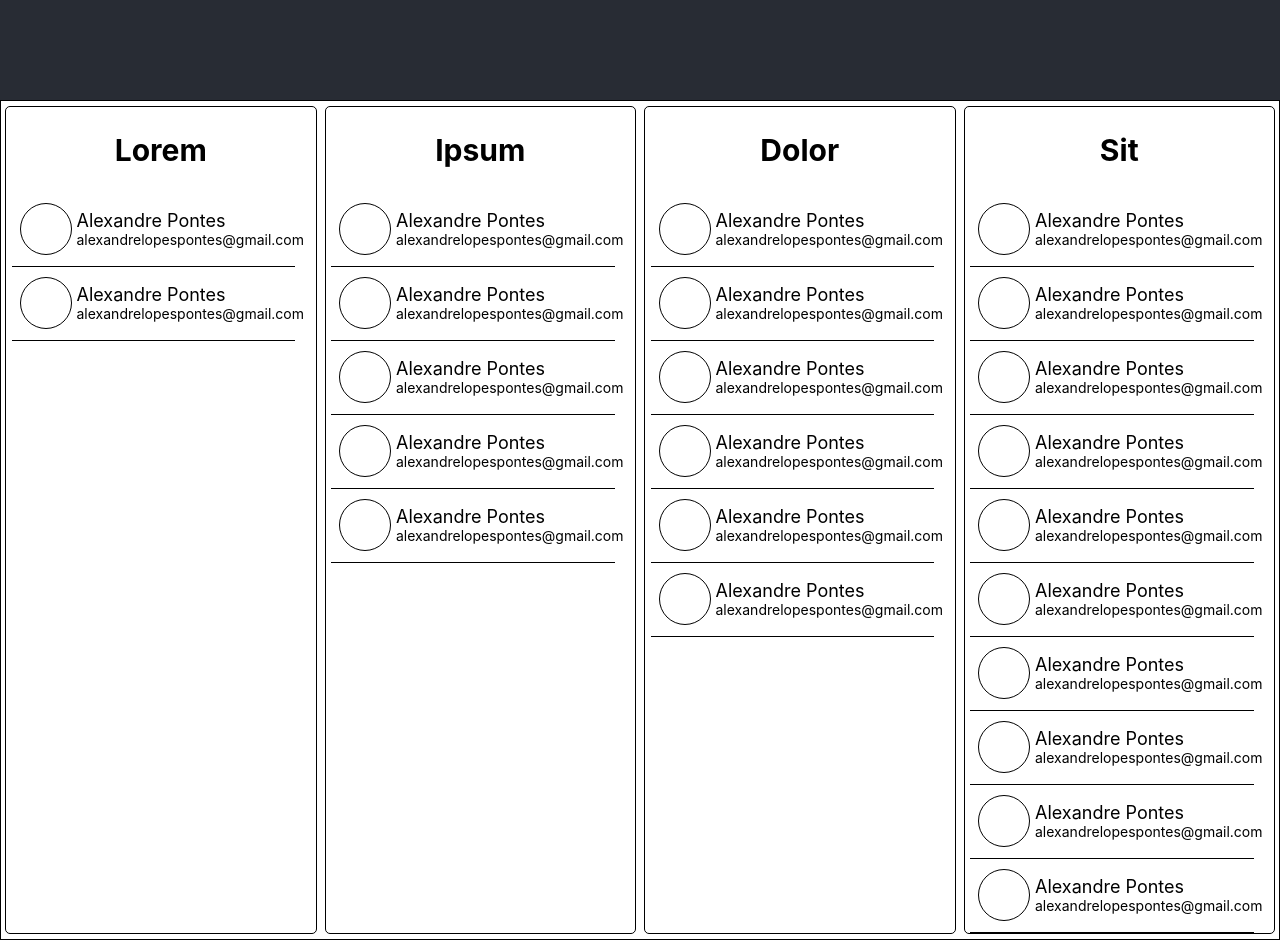
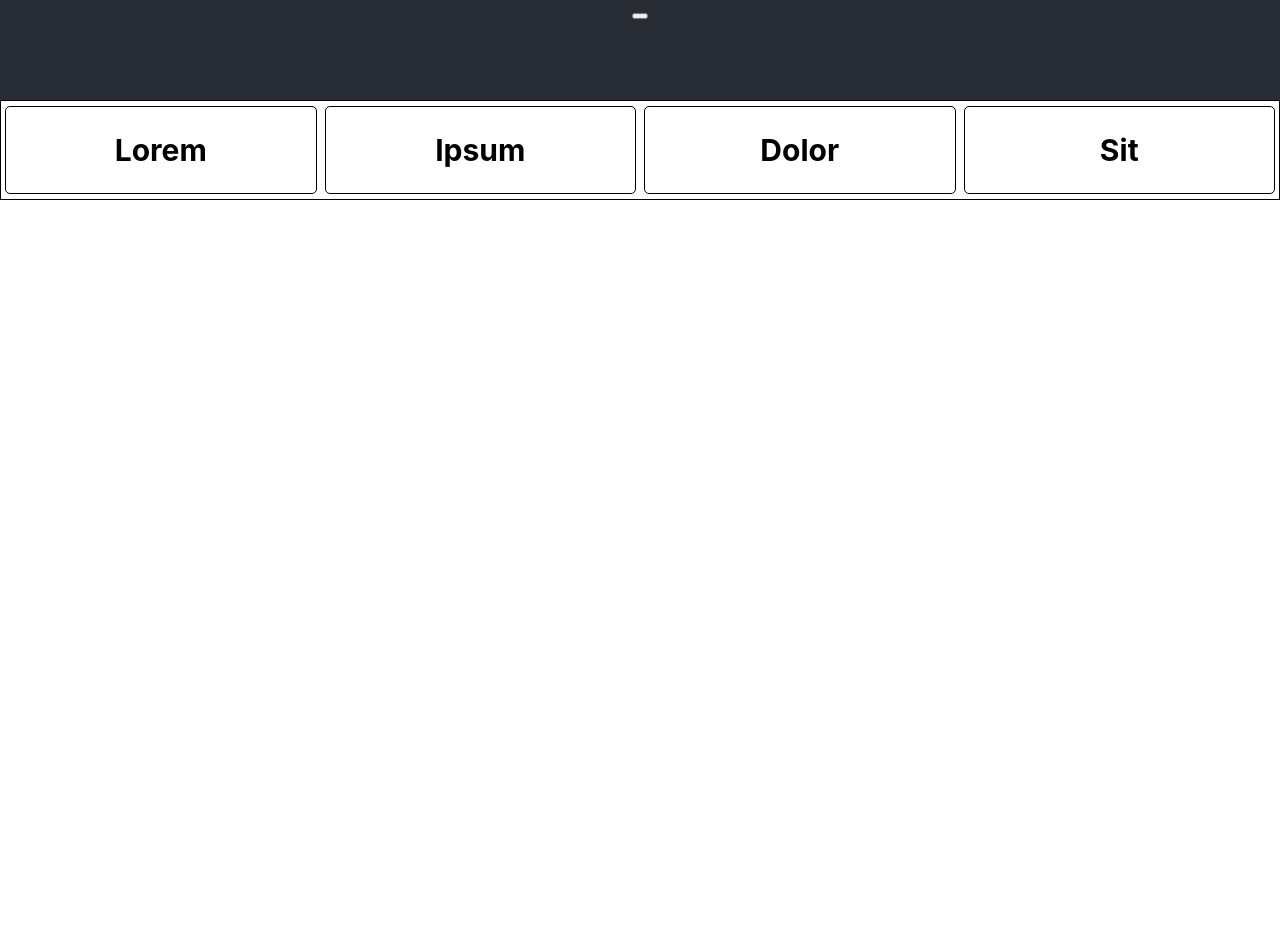
Before and after one commit to alepontes/reactjs, a React (Create React App) app: page / in a window 1280 px wide. After the commit the page ends 800 px from the top, so only its background shows below. Built offline with nearby package versions, Linux system fonts and the light colour scheme.

Commit message:
Faze requisições as API

```diff
--- a/src/App.js
+++ b/src/App.js
@@ -3,163 +3,44 @@ import React from 'react';
 import './App.css';
 import Group from './Group'
 
-const itens = [
-  {
-    "image": "",
-    "name": "Alexandre Pontes",
-    "email": "alexandrelopespontes@gmail.com",
-    "group": "1"
-  },
-  {
-    "image": "",
-    "name": "Alexandre Pontes",
-    "email": "alexandrelopespontes@gmail.com",
-    "group": "1"
-  },
-  {
-    "image": "",
-    "name": "Alexandre Pontes",
-    "email": "alexandrelopespontes@gmail.com",
-    "group": "2"
-  },
-  {
-    "image": "",
-    "name": "Alexandre Pontes",
-    "email": "alexandrelopespontes@gmail.com",
-    "group": "2"
-  },
-  {
-    "image": "",
-    "name": "Alexandre Pontes",
-    "email": "alexandrelopespontes@gmail.com",
-    "group": "2"
-  },
-  {
-    "image": "",
-    "name": "Alexandre Pontes",
-    "email": "alexandrelopespontes@gmail.com",
-    "group": "2"
-  },
-  {
-    "image": "",
-    "name": "Alexandre Pontes",
-    "email": "alexandrelopespontes@gmail.com",
-    "group": "2"
-  },
 
-  {
-    "image": "",
-    "name": "Alexandre Pontes",
-    "email": "alexandrelopespontes@gmail.com",
-    "group": "3"
-  },
-  {
-    "image": "",
-    "name": "Alexandre Pontes",
-    "email": "alexandrelopespontes@gmail.com",
-    "group": "3"
-  },
-  {
-    "image": "",
-    "name": "Alexandre Pontes",
-    "email": "alexandrelopespontes@gmail.com",
-    "group": "3"
-  },
-  {
-    "image": "",
-    "name": "Alexandre Pontes",
-    "email": "alexandrelopespontes@gmail.com",
-    "group": "3"
-  },
-  {
-    "image": "",
-    "name": "Alexandre Pontes",
-    "email": "alexandrelopespontes@gmail.com",
-    "group": "3"
-  },
-  {
-    "image": "",
-    "name": "Alexandre Pontes",
-    "email": "alexandrelopespontes@gmail.com",
-    "group": "3"
-  },
+export default class App extends React.Component {
 
-  {
-    "image": "",
-    "name": "Alexandre Pontes",
-    "email": "alexandrelopespontes@gmail.com",
-    "group": "4"
-  },
-  {
-    "image": "",
-    "name": "Alexandre Pontes",
-    "email": "alexandrelopespontes@gmail.com",
-    "group": "4"
-  },
-  {
-    "image": "",
-    "name": "Alexandre Pontes",
-    "email": "alexandrelopespontes@gmail.com",
-    "group": "4"
-  },
-  {
-    "image": "",
-    "name": "Alexandre Pontes",
-    "email": "alexandrelopespontes@gmail.com",
-    "group": "4"
-  },
-  {
-    "image": "",
-    "name": "Alexandre Pontes",
-    "email": "alexandrelopespontes@gmail.com",
-    "group": "4"
-  },
-  {
-    "image": "",
-    "name": "Alexandre Pontes",
-    "email": "alexandrelopespontes@gmail.com",
-    "group": "4"
-  },
-  {
-    "image": "",
-    "name": "Alexandre Pontes",
-    "email": "alexandrelopespontes@gmail.com",
-    "group": "4"
+  constructor(props) {
+    super(props)
+
+    this.state = {
+      data: []
     }
-  ,
-  {
-    "image": "",
-    "name": "Alexandre Pontes",
-    "email": "alexandrelopespontes@gmail.com",
-    "group": "4"
-  },
-  {
-    "image": "",
-    "name": "Alexandre Pontes",
-    "email": "alexandrelopespontes@gmail.com",
-    "group": "4"
-  },
-  {
-    "image": "",
-    "name": "Alexandre Pontes",
-    "email": "alexandrelopespontes@gmail.com",
-    "group": "4"
   }
-]
 
-function App() {
+
+  render() {
     return (
       <div className="App">
         <header className="App-header">
+          <button title={"Get Data"} onClick={() => this._getData()} />
         </header>
         <body className="Body">
-        <Group title={"Lorem"} itens={itens.filter(item => '1' === item.group)} />
-        <Group title={"Ipsum"} itens={itens.filter(item => '2' === item.group)} />
-        <Group title={"Dolor"} itens={itens.filter(item => '3' === item.group)} />
-        <Group title={"Sit"} itens={itens.filter(item => '4' === item.group)} />
+          <Group title={"Lorem"} itens={this.state.data.filter(item => '1' === item.group)} />
+          <Group title={"Ipsum"} itens={this.state.data.filter(item => '2' === item.group)} />
+          <Group title={"Dolor"} itens={this.state.data.filter(item => '3' === item.group)} />
+          <Group title={"Sit"} itens={this.state.data.filter(item => '4' === item.group)} />
         </body>
       </div>
     );
   }
 
-export default App;
+
+  _getData() {
+
+    fetch('http://localhost:3001/list')
+      .then(res => res.json())
+      .then((data) => {
+        this.setState({ data })
+      })
+      .catch(err => { })
+
+  }
+
+}
```
Lines whose indentation alone changed are shown as unchanged.
